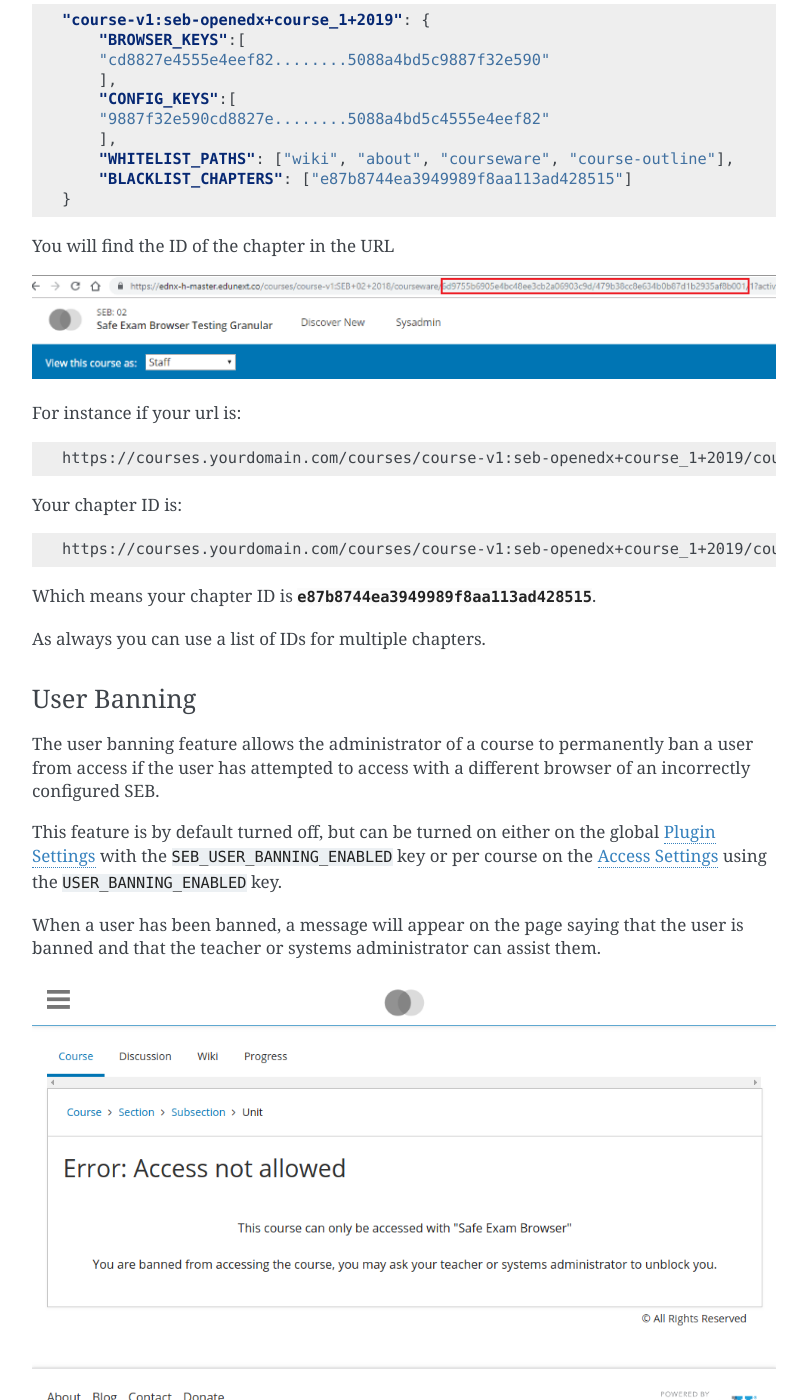
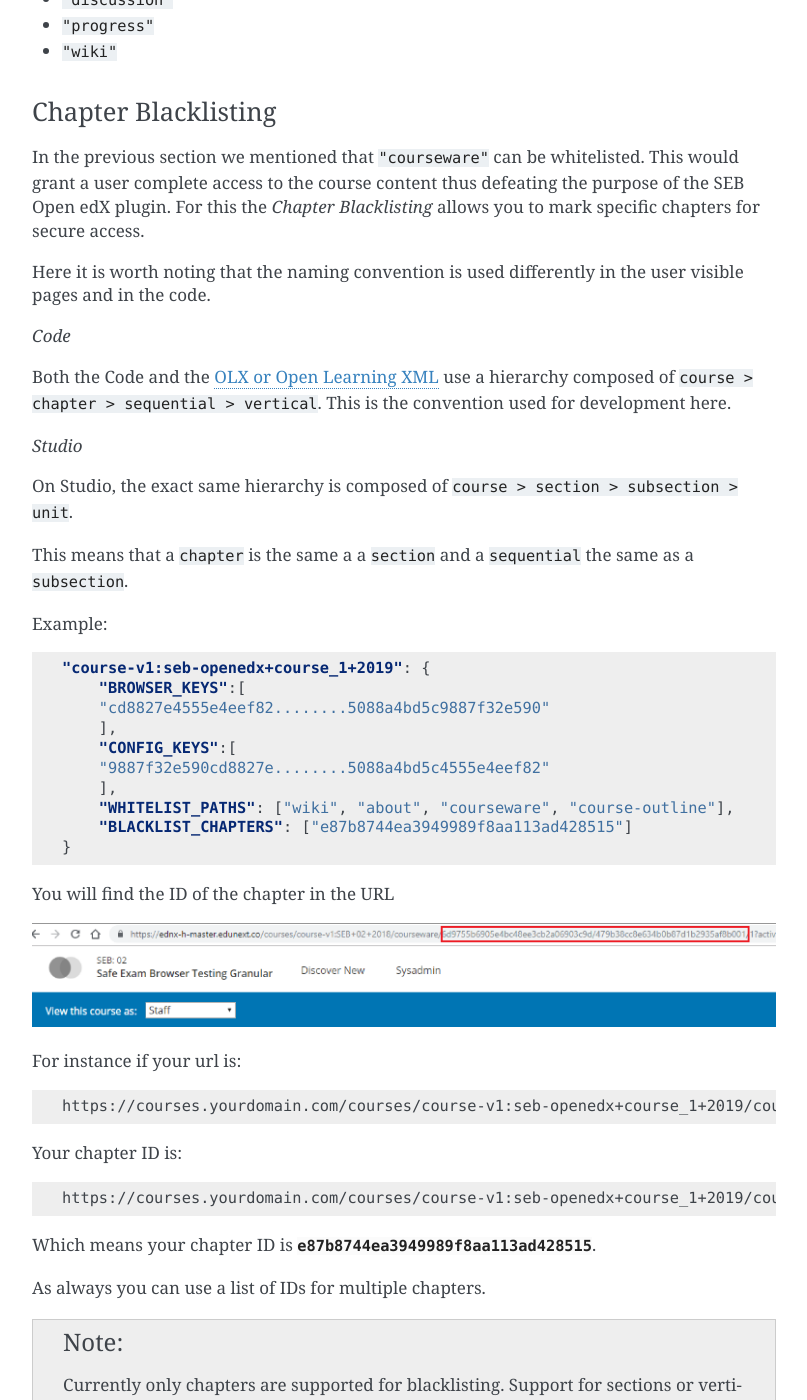
Before and after one commit to eduNEXT/seb-openedx, a Sphinx documentation site: the page built from docs/usage.rst, in a window 1280 px wide and 1400 px high, scrolled down 7467 px. Shown: the whole window, without its empty margins (346-1153 px from the left). Built offline with Sphinx 7.4.7, drawn with Linux system fonts in a browser that asks for light colours; some of the changed text lies outside the part shown.

Commit message:
Addressing the chapter blacklisting and cache

```diff
--- a/docs/usage.rst
+++ b/docs/usage.rst
@@ -195,6 +195,16 @@
     .. image:: images/site_configuration_data.png
 
 
+    .. note::
+        The site configuration module uses a cache to improve the read performance for succesive reads. Unlike other caches in the platform that use memcached, this is a local thread cache that is implemented in the django-crud package.
+
+        When you change values in the site configuration object, the easiest way to break the cache is to do a process restart.
+
+        .. code-block:: bash
+
+            make lms-restart
+
+
 Advanced usage
 ==============
 
@@ -239,6 +249,19 @@
 
 In the previous section we mentioned that ``"courseware"`` can be whitelisted. This would grant a user complete access to the course content thus defeating the purpose of the SEB Open edX plugin. For this the *Chapter Blacklisting* allows you to mark specific chapters for secure access.
 
+Here it is worth noting that the naming convention is used differently in the user visible pages and in the code.
+
+*Code*
+
+Both the Code and the `OLX or Open Learning XML <https://open.edx.org/blog/open-learning-xml-olx-format/>`_ use a hierarchy composed of ``course > chapter > sequential > vertical``. This is the convention used for development here.
+
+*Studio*
+
+On Studio, the exact same hierarchy is composed of ``course > section > subsection > unit``.
+
+This means that a ``chapter`` is the same a a ``section`` and a ``sequential`` the same as a ``subsection``.
+
+
 Example:
 
 .. code-block:: json
@@ -275,6 +298,10 @@
 
 As always you can use a list of IDs for multiple chapters.
 
+.. note::
+    Currently only chapters are supported for blacklisting. Support for sections or verticals might come in the future.
+
+
 
 User Banning
 ------------
```
